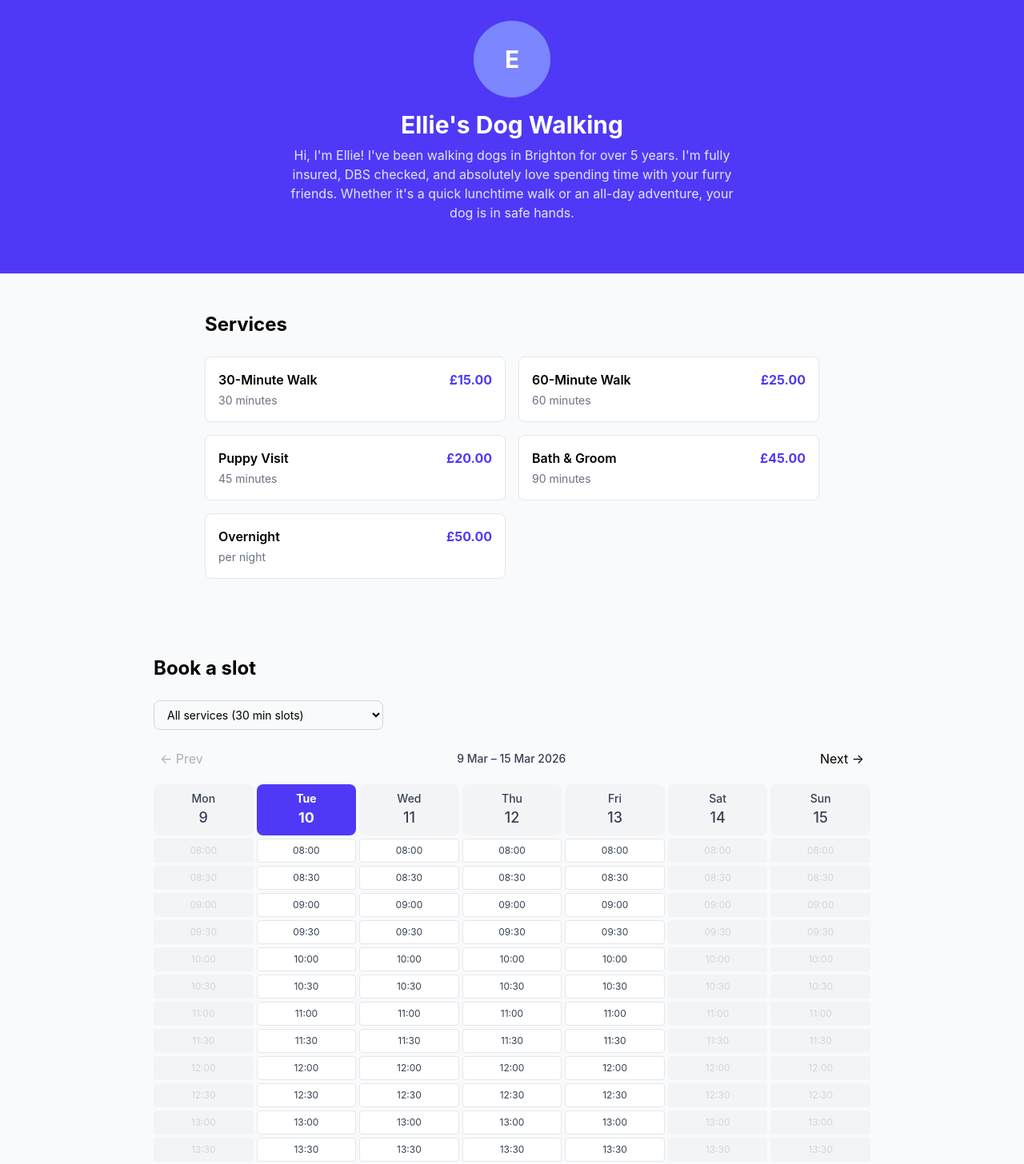
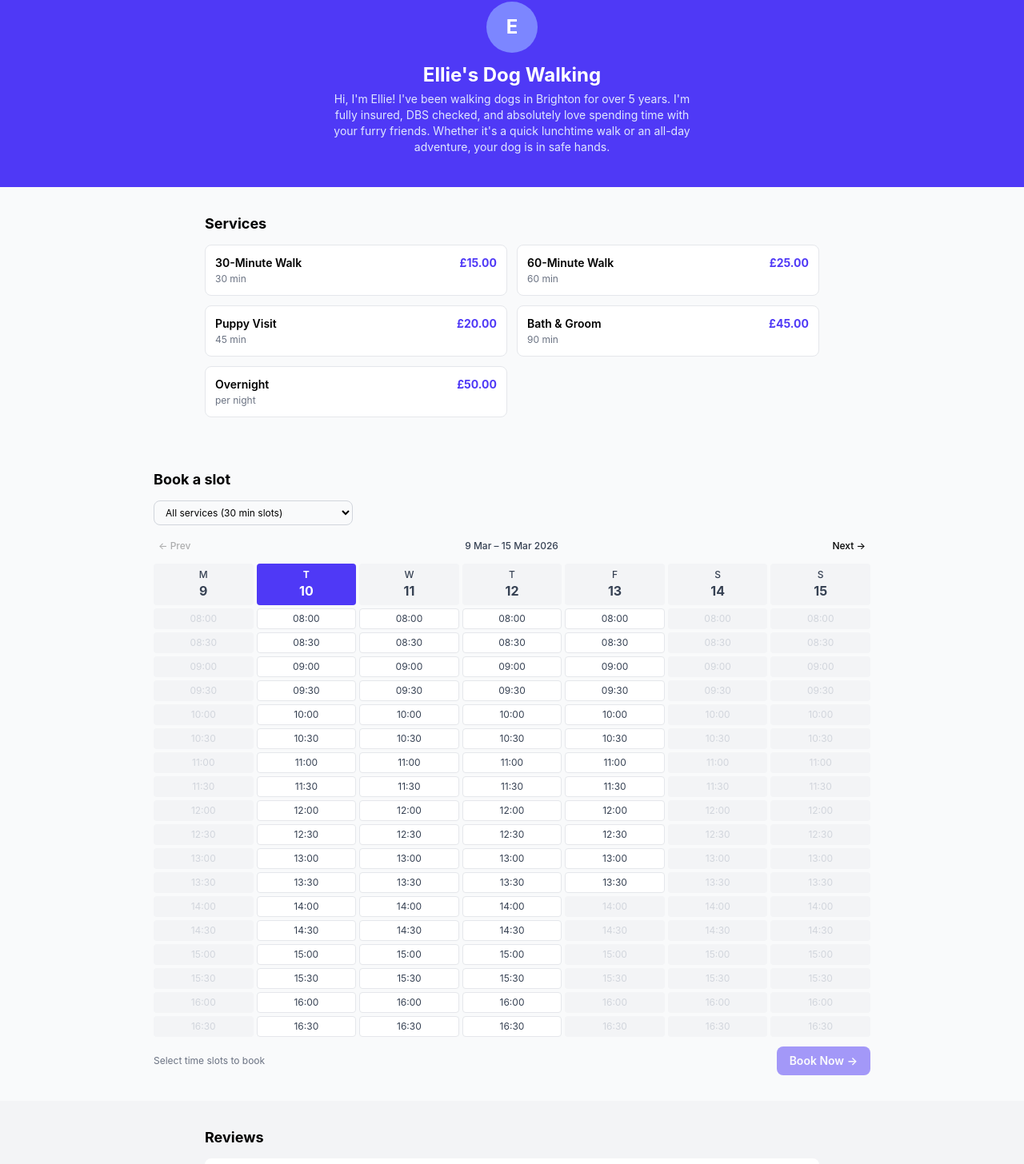
Before and after one commit to Dan0net/osds, a React (Vite) app: page /w/ellie in a window 1280 px wide. Shown: the part 94-1550 px from the top of the page at 80% size. Built offline with nearby package versions, Linux system fonts and the light colour scheme.

Commit message:
feat: implement ScrollToTop component, enhance UI consistency and accessibility across multiple pages

```diff
--- a/src/App.jsx
+++ b/src/App.jsx
@@ -1,5 +1,12 @@
-import { BrowserRouter, Routes, Route } from 'react-router-dom'
+import { BrowserRouter, Routes, Route, useLocation } from 'react-router-dom'
+import { useEffect } from 'react'
 import { resolveWalker } from './lib/walker'
+
+function ScrollToTop() {
+  const { pathname } = useLocation()
+  useEffect(() => { window.scrollTo(0, 0) }, [pathname])
+  return null
+}
 import Layout from './components/Layout'
 import PlatformLanding from './pages/public/PlatformLanding'
 import WalkerPage from './pages/public/WalkerPage'
@@ -60,6 +67,7 @@ export default function App() {
 
   return (
     <BrowserRouter>
+      <ScrollToTop />
       {walker ? <WalkerRoutes walker={walker} /> : <PlatformRoutes />}
     </BrowserRouter>
   )
--- a/src/components/AvailabilityCalendar.jsx
+++ b/src/components/AvailabilityCalendar.jsx
@@ -245,17 +245,17 @@ export default function AvailabilityCalendar({ services }) {
     <div>
       {/* Overnight selection prompt */}
       {isOvernight && overnightStart && (
-        <div className="mb-4 bg-purple-50 border border-purple-200 rounded-lg p-3 flex items-center justify-between">
-          <p className="text-sm text-purple-700">
+        <div className="mb-3 bg-purple-50 border border-purple-200 rounded-lg p-2.5 flex items-center justify-between">
+          <p className="text-xs text-purple-700">
             <span className="font-medium">Drop-off:</span>{' '}
             {new Date(overnightStart.date).toLocaleDateString('en-GB', {
               weekday: 'short', day: 'numeric', month: 'short',
             })}{' '}
-            at {overnightStart.time} — now select a <span className="font-medium">pick-up</span> date &amp; time
+            at {overnightStart.time} — now select <span className="font-medium">pick-up</span>
           </p>
           <button
             onClick={cancelOvernightSelection}
-            className="text-sm text-purple-600 hover:text-purple-800 font-medium ml-3"
+            className="text-xs text-purple-600 hover:text-purple-800 font-medium ml-2"
           >
             Cancel
           </button>
@@ -263,7 +263,7 @@ export default function AvailabilityCalendar({ services }) {
       )}
 
       {/* Service filter */}
-      <div className="mb-4">
+      <div className="mb-3">
         <select
           value={selectedService}
           onChange={(e) => {
@@ -271,7 +271,7 @@ export default function AvailabilityCalendar({ services }) {
             setSelectedSlots([])
             setOvernightStart(null)
           }}
-          className="border border-gray-300 rounded-lg px-3 py-2 text-sm w-full sm:w-auto focus:ring-2 focus:ring-indigo-500 focus:border-indigo-500 outline-none"
+          className="border border-gray-300 rounded-lg px-2.5 py-1.5 text-xs w-full sm:w-auto focus:ring-2 focus:ring-indigo-500 focus:border-indigo-500 outline-none"
         >
           <option value="">All services (30 min slots)</option>
           {walkerServices.filter((s) => s.active).map((s) => (
@@ -283,44 +283,43 @@ export default function AvailabilityCalendar({ services }) {
       </div>
 
       {/* Week navigation */}
-      <div className="flex items-center justify-between mb-3">
+      <div className="flex items-center justify-between mb-2">
         <button
           onClick={() => setWeekOffset((w) => w - 1)}
           disabled={!canGoPrev}
-          className="p-2 rounded-lg hover:bg-gray-100 disabled:opacity-30 disabled:cursor-not-allowed"
+          className="p-1.5 rounded-lg hover:bg-gray-100 disabled:opacity-30 disabled:cursor-not-allowed text-xs font-medium"
         >
           ← Prev
         </button>
-        <span className="text-sm font-medium text-gray-700">
+        <span className="text-xs font-medium text-gray-700">
           {new Date(weekDates[0]).toLocaleDateString('en-GB', { day: 'numeric', month: 'short' })}
           {' – '}
           {new Date(weekDates[6]).toLocaleDateString('en-GB', { day: 'numeric', month: 'short', year: 'numeric' })}
         </span>
         <button
           onClick={() => setWeekOffset((w) => w + 1)}
-          className="p-2 rounded-lg hover:bg-gray-100"
+          className="p-1.5 rounded-lg hover:bg-gray-100 text-xs font-medium"
         >
           Next →
         </button>
       </div>
 
       {/* Calendar grid */}
-      <div className="overflow-x-auto -mx-4 px-4">
-        <div className="min-w-[560px]">
+      <div>
         {/* Day headers */}
-          <div className="grid grid-cols-7 gap-1 mb-1">
+        <div className="grid grid-cols-7 gap-0.5 sm:gap-1 mb-0.5 sm:mb-1">
           {weekDates.map((date) => {
             const d = new Date(date)
             const isToday = date === today.toISOString().split('T')[0]
             return (
               <div
                 key={date}
-                  className={`text-center py-2 rounded-lg text-sm ${
+                className={`text-center py-1 sm:py-1.5 rounded text-[10px] sm:text-xs ${
                   isToday ? 'bg-indigo-600 text-white font-bold' : 'bg-gray-100 font-medium text-gray-700'
                 }`}
               >
-                  <div>{d.toLocaleDateString('en-GB', { weekday: 'short' })}</div>
-                  <div className="text-lg">{d.getDate()}</div>
+                <div>{d.toLocaleDateString('en-GB', { weekday: 'narrow' })}</div>
+                <div className="text-sm sm:text-base font-bold">{d.getDate()}</div>
               </div>
             )
           })}
@@ -328,9 +327,9 @@ export default function AvailabilityCalendar({ services }) {
 
         {/* Time slots grid */}
         {allTimes.length === 0 ? (
-            <p className="text-gray-400 text-center py-8">No availability this week</p>
+          <p className="text-gray-400 text-center py-6 text-sm">No availability this week</p>
         ) : (
-            <div className="grid grid-cols-7 gap-1">
+          <div className="grid grid-cols-7 gap-0.5 sm:gap-1">
               {allTimes.map((time) =>
                 weekDates.map((date) => {
                   const available = isAvailable(date, time)
@@ -347,7 +346,7 @@ export default function AvailabilityCalendar({ services }) {
                       key={`${date}-${time}`}
                       onClick={() => toggleSlot(date, time)}
                       disabled={!available || past || (blocked && !validEnd) || blockedByBooking}
-                      className={`py-1.5 text-xs rounded transition ${
+                      className={`py-1 text-[10px] sm:text-xs rounded transition ${
                         isStart
                           ? 'bg-purple-600 text-white font-semibold ring-2 ring-purple-300'
                           : selected
@@ -373,11 +372,10 @@ export default function AvailabilityCalendar({ services }) {
             </div>
           )}
       </div>
-      </div>
 
       {/* Footer */}
-      <div className="mt-4 flex items-center justify-between">
-        <span className="text-sm text-gray-500">
+      <div className="mt-3 flex items-center justify-between">
+        <span className="text-xs text-gray-500">
           {isOvernight && !overnightStart && selectedSlots.length === 0
             ? 'Select a drop-off date & time'
             : selectedSlots.length > 0
@@ -387,7 +385,7 @@ export default function AvailabilityCalendar({ services }) {
         <button
           onClick={handleBookNow}
           disabled={selectedSlots.length === 0}
-          className="bg-indigo-600 text-white font-semibold px-6 py-2.5 rounded-lg hover:bg-indigo-700 disabled:opacity-50 disabled:cursor-not-allowed"
+          className="bg-indigo-600 text-white font-semibold px-4 py-2 rounded-lg hover:bg-indigo-700 disabled:opacity-50 disabled:cursor-not-allowed text-sm"
         >
           Book Now →
         </button>
@@ -395,9 +393,9 @@ export default function AvailabilityCalendar({ services }) {
 
       {/* Show selected overnight bookings summary */}
       {selectedSlots.filter((s) => s.isOvernight).length > 0 && (
-        <div className="mt-3 space-y-2">
+        <div className="mt-2 space-y-1.5">
           {selectedSlots.filter((s) => s.isOvernight).map((s, i) => (
-            <div key={i} className="bg-purple-50 border border-purple-200 rounded-lg p-3 flex items-center justify-between text-sm">
+            <div key={i} className="bg-purple-50 border border-purple-200 rounded-lg p-2.5 flex items-center justify-between text-xs">
               <span className="text-purple-800">
                 🌙 {new Date(s.date).toLocaleDateString('en-GB', { weekday: 'short', day: 'numeric', month: 'short' })} {s.time}
                 {' → '}
--- a/src/pages/public/WalkerPage.jsx
+++ b/src/pages/public/WalkerPage.jsx
@@ -32,36 +32,36 @@ export default function WalkerPage() {
   return (
     <div>
       {/* Hero */}
-      <section className="bg-indigo-600 text-white py-16 px-4">
-        <div className="max-w-3xl mx-auto text-center">
-          <div className="w-24 h-24 bg-indigo-400 rounded-full mx-auto mb-4 flex items-center justify-center text-3xl font-bold">
+      <section className="bg-indigo-600 text-white py-8 md:py-10 px-4">
+        <div className="max-w-2xl mx-auto text-center">
+          <div className="w-16 h-16 bg-indigo-400 rounded-full mx-auto mb-3 flex items-center justify-center text-2xl font-bold">
             {walker.business_name.charAt(0)}
           </div>
-          <h1 className="text-3xl font-bold mb-2">{walker.business_name}</h1>
-          <p className="text-indigo-100 max-w-xl mx-auto">{walker.bio}</p>
+          <h1 className="text-2xl font-bold mb-1">{walker.business_name}</h1>
+          <p className="text-sm text-indigo-100 max-w-md mx-auto">{walker.bio}</p>
         </div>
       </section>
 
       {/* Services */}
-      <section className="py-12 px-4">
+      <section className="py-6 md:py-8 px-4">
         <div className="max-w-3xl mx-auto">
-          <h2 className="text-2xl font-bold mb-6">Services</h2>
-          <div className="grid sm:grid-cols-2 gap-4">
+          <h2 className="text-lg font-bold mb-3">Services</h2>
+          <div className="grid grid-cols-2 gap-2 sm:gap-3">
             {services.filter((s) => s.active).map((service) => (
               <div
                 key={service.id}
-                className="border border-gray-200 rounded-lg p-4 bg-white"
+                className="border border-gray-200 rounded-lg p-3 bg-white"
               >
-                <div className="flex justify-between items-start mb-1">
-                  <h3 className="font-semibold">{service.name}</h3>
-                  <span className="text-indigo-600 font-bold">
+                <div className="flex justify-between items-start">
+                  <h3 className="font-semibold text-sm">{service.name}</h3>
+                  <span className="text-indigo-600 font-bold text-sm">
                     £{(service.price_cents / 100).toFixed(2)}
                   </span>
                 </div>
-                <p className="text-sm text-gray-500">
+                <p className="text-xs text-gray-500 mt-0.5">
                   {service.service_type === 'overnight'
                     ? 'per night'
-                    : `${service.duration_minutes} minutes`}
+                    : `${service.duration_minutes} min`}
                 </p>
               </div>
             ))}
@@ -70,30 +70,30 @@ export default function WalkerPage() {
       </section>
 
       {/* Availability Calendar */}
-      <section className="py-12 px-4">
+      <section className="py-6 md:py-8 px-4">
         <div className="max-w-4xl mx-auto">
-          <h2 className="text-2xl font-bold mb-6">Book a slot</h2>
+          <h2 className="text-lg font-bold mb-3">Book a slot</h2>
           <AvailabilityCalendar services={services} />
         </div>
       </section>
 
       {/* Reviews */}
-      <section className="bg-gray-100 py-12 px-4">
+      <section className="bg-gray-100 py-6 md:py-8 px-4">
         <div className="max-w-3xl mx-auto">
-          <h2 className="text-2xl font-bold mb-6">Reviews</h2>
-          <div className="space-y-4">
+          <h2 className="text-lg font-bold mb-3">Reviews</h2>
+          <div className="space-y-2">
             {reviews.map((review) => (
-              <div key={review.id} className="bg-white rounded-lg p-4">
-                <div className="flex items-center justify-between mb-2">
+              <div key={review.id} className="bg-white rounded-lg p-3">
+                <div className="flex items-center justify-between mb-1">
                   <div>
-                    <span className="font-semibold">{review.client_name}</span>
-                    <span className="ml-2">
+                    <span className="font-semibold text-sm">{review.client_name}</span>
+                    <span className="ml-2 text-sm">
                       <StarRating rating={review.rating} />
                     </span>
                   </div>
-                  <span className="text-sm text-gray-400">{review.created_at}</span>
+                  <span className="text-xs text-gray-400">{review.created_at}</span>
                 </div>
-                <p className="text-gray-600">{review.comment}</p>
+                <p className="text-sm text-gray-600">{review.comment}</p>
               </div>
             ))}
           </div>
```
Also changed, not shown: src/pages/public/PlatformLanding.jsx (+32 -32 lines). Lines whose indentation alone changed are shown as unchanged.
